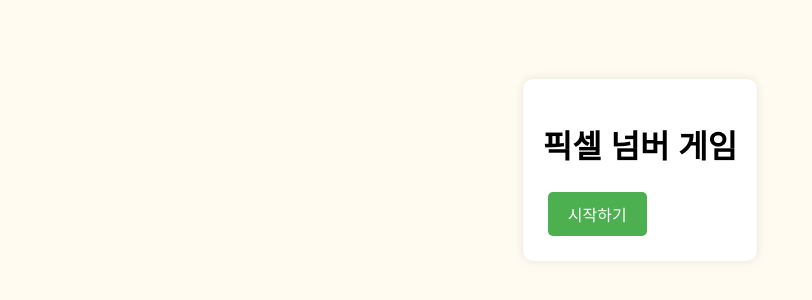
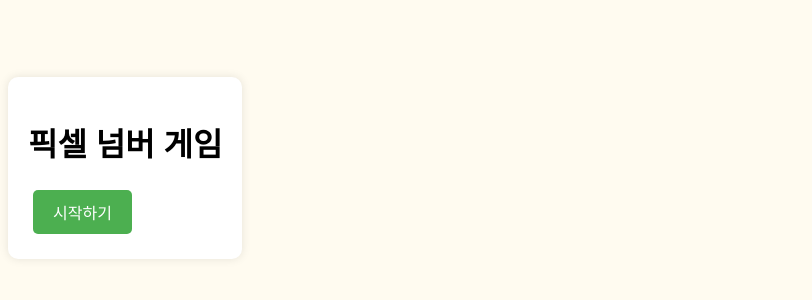
Before and after one commit to dalmook/pixelnumber, a plain HTML site: page index.html in a window 1280 px wide. Shown: the part 240-540 px from the top of the page, without its empty margins (0-812 px from the left). Drawn offline with Linux system fonts and the light colour scheme.

Commit message:
Update style.css

```diff
--- a/style.css
+++ b/style.css
@@ -4,10 +4,6 @@ body {
     max-width: 800px; /* PC 화면에서의 최대 너비 */
     min-height: 100vh; /* 최소 높이를 뷰포트 높이로 설정 */
     display: flex;
-    align-items: center;
-    justify-content: center;
-    margin: 0 auto; /* 중앙 정렬 */
-    padding: 10px; /* 작은 여백 추가 */
 }
 
 .screen {
```
